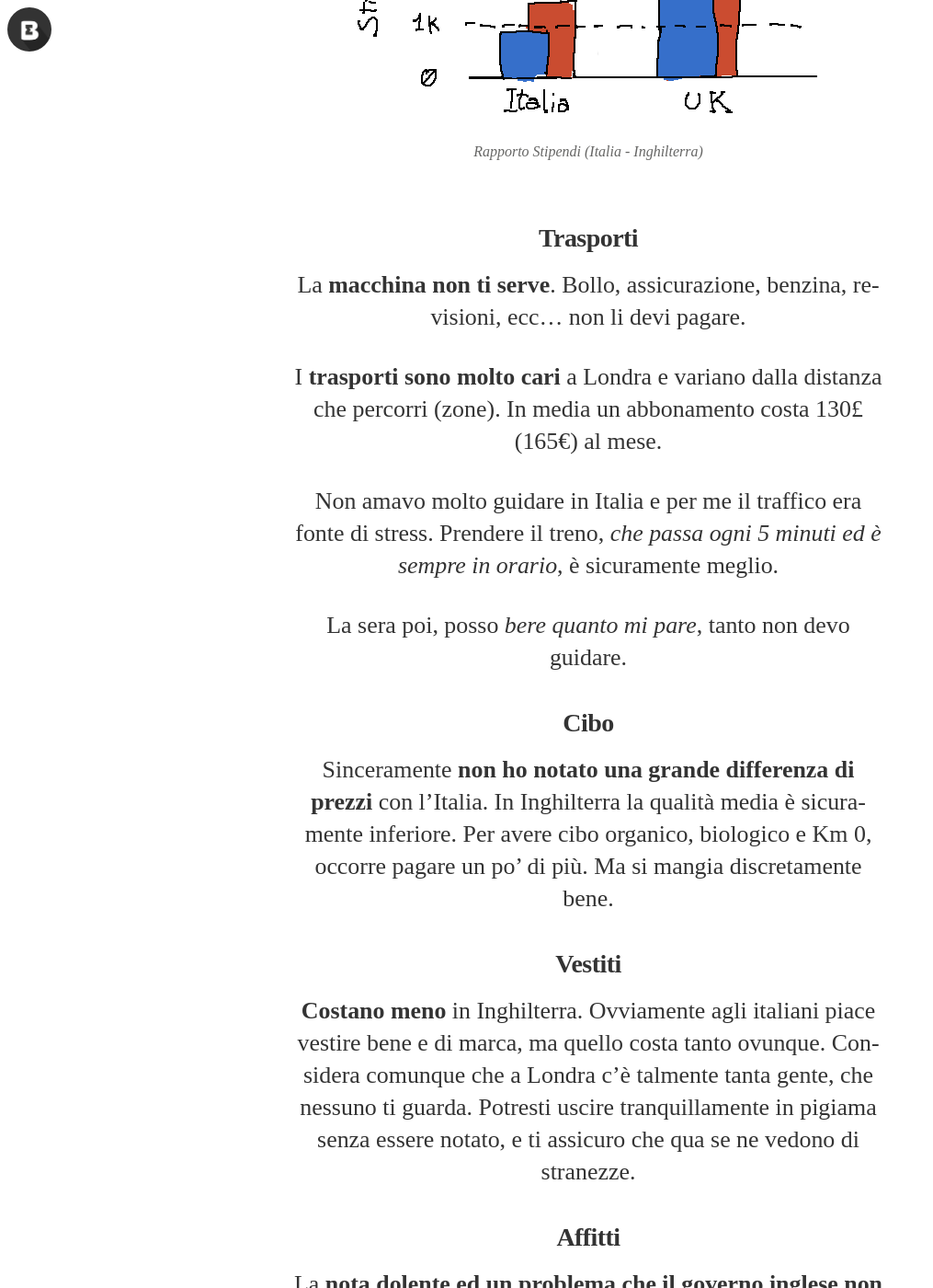
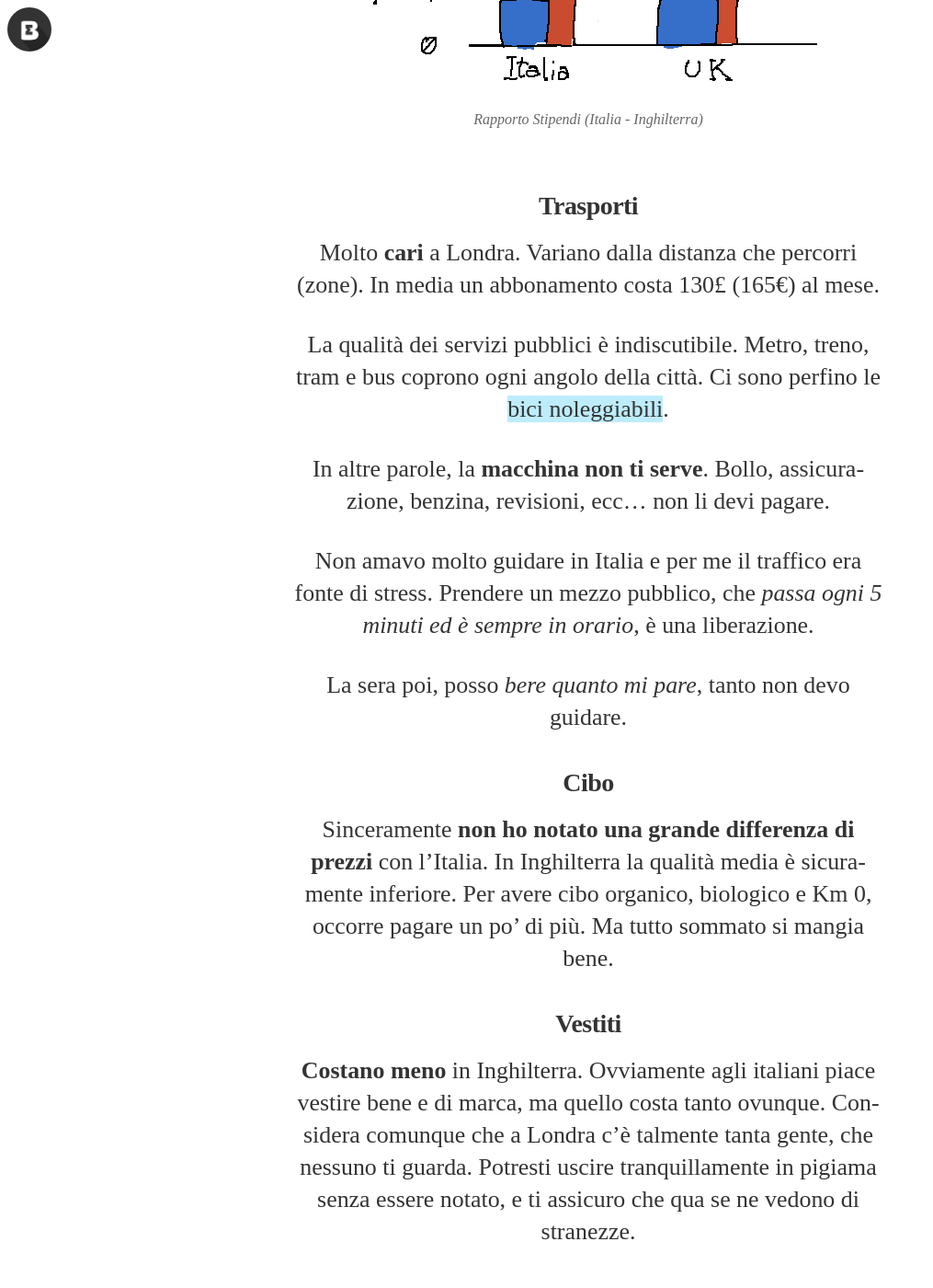
Before and after one commit to borgateo/blog, a Jekyll site: the page built from _posts/2014-11-23-analisi-costo-vita-all-estero.markdown, in a window 1280 px wide and 1400 px high, scrolled down 3874 px. Shown: the whole window at 92% size, without its empty margins (0-1015 px from the left). Built offline with Jekyll 4.4.1, drawn with Linux system fonts in a browser that asks for light colours; nearby versions of some CDN libraries; some web fonts are replaced; Markdown is read by kramdown in place of the engine named in the settings; a script that is not in the unit is left out; some of the changed text lies outside the part shown.

Commit message:
update analisi costo

```diff
--- a/_posts/2014-11-23-analisi-costo-vita-all-estero.markdown
+++ b/_posts/2014-11-23-analisi-costo-vita-all-estero.markdown
@@ -31,18 +31,18 @@
 I soldi che girano attorno all'ICT sono molti e sempre in aumento. L'offerta di lavoro tantissima. Si stima che ci sarà una crescita del [22% fino al 2020](http://www.computerworld.com/article/2502348/it-management/it-jobs-will-grow-22--through-2020--says-u-s-.html).
 In altre parole i **programmatori sono sempre più ricercati**.
 
-I salari sono molto buoni e sicuramente superiori alla media degli altri settori. Ecco quindi che **vale sicuramente la pena lavorare all'estero**, anche in città all'apparenza *molto care*.
+I salari sono molto buoni. Superiori alla media degli altri settori. Ecco quindi che **vale sicuramente la pena lavorare all'estero**, anche in città all'apparenza *molto care*.
 
 Il motivo è molto semplice e te lo spiego con un *confronto*:
 
 ![In Italia arrivi a fine mese con pochi spiccioli](/assets/article_images/2014-11-23-analisi-costo-vita-all-estero/comparazione.gif)
 
-Se in Italia prendi 1500&euro; al mese, e spendi ipoteticamente il 50% per viverci, a fine mese metti da parte 750&euro;.
+Se in Italia prendi 1500&euro; al mese, e spendi *ipoteticamente* il 50% per viverci, a fine mese metti da parte 750&euro;.
 
 Ma se all'estero prendi 4000&euro; al mese, e ne spendi 50% per gli stessi bisogni (che solitamente sono più cari) hai comunque un netto di 2000&euro;.
 
 
-Quindi **la vita costerà anche il doppio**, ma ricorda che **guadagni anche il doppio**!
+Il concetto è abbastanza semplice: **la vita costerà anche il doppio**, ma ricorda che **guadagni (più de) il doppio**!
 
 #### Le cifre di Londra
 Uno stipendio medio per un programmatore Junior è di 1900&pound; (2400&euro;) e Senior 3000&pound; (3800&euro;) al mese.
@@ -52,17 +52,19 @@
 ![Rapporto Stipendi (Italia - Inghilterra)](/assets/article_images/2014-11-23-analisi-costo-vita-all-estero/stipendi-barchart.gif)
 
 ##### Trasporti
-La **macchina non ti serve**. Bollo, assicurazione, benzina, revisioni, ecc… non li devi pagare.
+Molto **cari** a Londra. Variano dalla distanza che percorri (zone). In media un abbonamento costa 130&pound; (165&euro;) al mese.
 
-I **trasporti sono molto cari** a Londra e variano dalla distanza che percorri (zone). In media un abbonamento costa 130&pound; (165&euro;) al mese.
+La qualità dei servizi pubblici è indiscutibile. Metro, treno, tram e bus coprono ogni angolo della città. Ci sono perfino le [bici noleggiabili](https://tfl.gov.uk/modes/cycling/santander-cycles).
+
+In altre parole, la **macchina non ti serve**. Bollo, assicurazione, benzina, revisioni, ecc… non li devi pagare.
 
 Non amavo molto guidare in Italia e per me il traffico era fonte di stress.
-Prendere il treno, *che passa ogni 5 minuti ed è sempre in orario*, è sicuramente meglio.
+Prendere un mezzo pubblico, che *passa ogni 5 minuti ed è sempre in orario*, è una liberazione.
 
 La sera poi, posso *bere quanto mi pare*, tanto non devo guidare.
 
 ##### Cibo
-Sinceramente **non ho notato una grande differenza di prezzi** con l’Italia. In Inghilterra la qualità media è sicuramente inferiore. Per avere cibo organico, biologico e Km 0, occorre pagare un po’ di più. Ma si mangia discretamente bene.
+Sinceramente **non ho notato una grande differenza di prezzi** con l’Italia. In Inghilterra la qualità media è sicuramente inferiore. Per avere cibo organico, biologico e Km 0, occorre pagare un po’ di più. Ma tutto sommato si mangia bene.
 
 
 ##### Vestiti
@@ -91,7 +93,7 @@
 #### Conclusione
 L’**affitto è quindi la spesa più pesante da affrontare**. Ma questo vale solamente per Londra. Per esempio Amsterdam (c'ho vissuto 2 anni) e Berlino hanno affitti molto più accessibili, e il lavoro è comunque retribuito molto bene.
 
-**Vivere all'estero da programmatore vale sicuramente la pena.**
+**Vivere all'estero da programmatore vale la pena.**
 
 Se stai leggendo questo articolo l'ha già preso in considerazione.
 
```
Also changed, not shown: other parts of _posts/2014-11-23-analisi-costo-vita-all-estero.markdown (+1 -1 lines), 2 other files.
